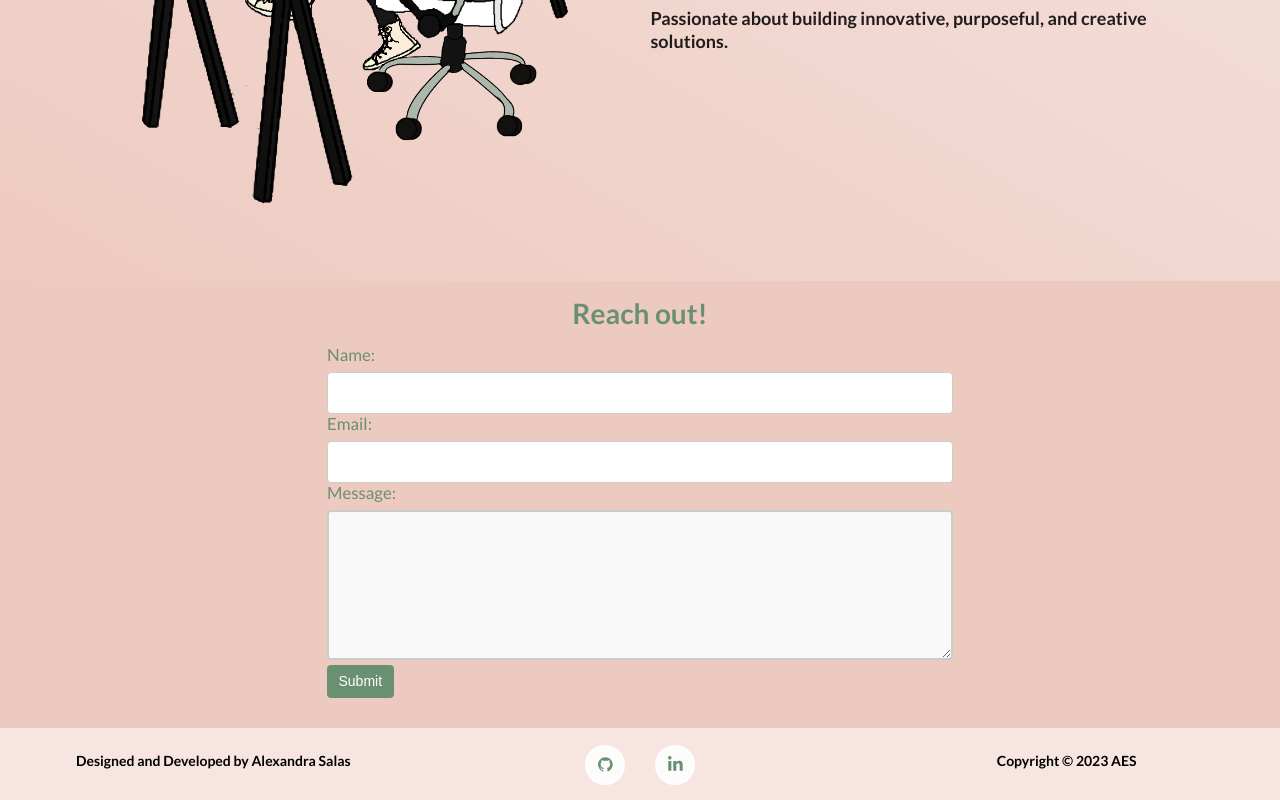
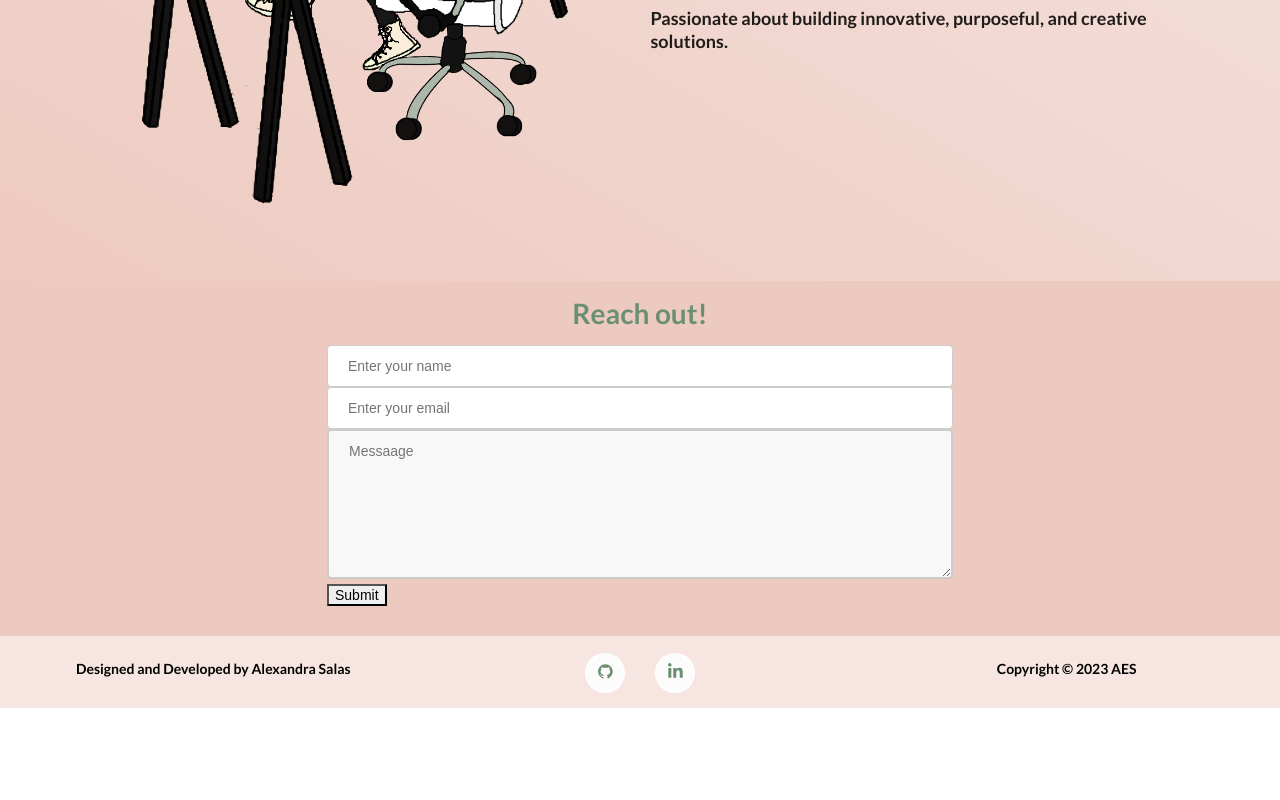
Before and after one commit to aesalas/SalasPortfolio, a React (Create React App) app: page / in a window 1280 px wide. Shown: the part 451-1251 px from the top of the page. After the commit the page ends 1159 px from the top, so only its background shows below. Built offline with nearby package versions, Linux system fonts and the light colour scheme.

Commit message:
fixing contact

```diff
--- a/src/components/ContactForm.js
+++ b/src/components/ContactForm.js
@@ -1,129 +1,54 @@
-import React from 'react'
-import {useState, useEffect} from 'react'
-import Button from "react-bootstrap/Button";
-import  Row from "react-bootstrap/Row";
-
-const Form = () => {
-
-    const [formData, setFormData] = useState({
-        name: "",
-        email: "",
-        message: ""
-    })
-
-    const handleChange = e => {
-        const { name, value } = e.target
-        setFormData({
-            ...formData,
-            [name]: value
-        })
-    }
-
-    const [errors, setErrors] = useState({})
-    const validate = (formData) => {
-        let formErrors = {}
-        if(!formData.name){
-            formErrors.name = "Name required"
-        }
-        if(!formData.email){
-            formErrors.email = "Email required"
-        }
-        if(!formData.message){
-            formErrors.message = "Message is required"
-        }
-        return formErrors
-    }
-
-    const [isSubmitted, setIsSubmitted] = useState(false)
-
-    const handleSubmit = e => {
-        setErrors(validate(formData))
-        setIsSubmitted(true)
-        e.preventDefault();
-
-    }
+import {useState} from 'react'
 
 const encode = (data) => {
   return Object.keys(data)
-            .map(key => encodeURIComponent(key) + "=" + encodeURIComponent(data[key]))
-            .join("&");
+    .map(key => encodeURIComponent(key) + '=' + encodeURIComponent(data[key])).join('&');
 }
 
-    useEffect(() => {
-        if(Object.keys(errors).length === 0 && isSubmitted){
+export default function Form (){
+  const [state, setState] = useState({name: '', email: '', message: '' })
 
-            fetch("/", {
-                method: "POST",
-                headers: { "Content-Type": "application/x-www-form-urlencoded" },
-                body: encode({ "form-name": "contact-form", ...formData })
+  const handleChange = e =>
+    setState({...state, [e.target.name]: e.target.value })
+
+  const handleSubmit = e => {
+    fetch('/', {
+      method: 'POST',
+      headers: { 'Content-Type': 'application/x-www-form-urlencoded' },
+      body: encode({ 'form-name': 'contactForm', ...state })
     })
-            .then(() => alert("Message sent! Thank you for reaching out, I'll get back to you as soon as I can."))
-            .then(() => setIsSubmitted(false))
-            .then(() => setFormData({name: "", email: "",  message: ""}))
+      .then(() => alert('Success!'))
       .catch(error => alert(error))
+    e.preventDefault()
   }
-    }, [errors, formData, isSubmitted])
 
-    // console.log(errors, formData)
   return (
     <div className="contact">
-            <form onSubmit={handleSubmit}
-            method='POST'
-            name='contactForm'
-            className='contactForm'>
+    <form
+      className='contactForm'
+      onSubmit={handleSubmit}>
+
       <input
-                type='hidden'
-                name='form-name'
-                value='contactForm' />
+        type='text'
+        name='name'
+        value={state.name}
+        placeholder='Enter your name'
+        onChange={handleChange} />
 
-                <div className="form-inputs">
-                    <label htmlFor="name" className="form-label">
-                        Name:
-                    </label>
       <input
-                        type="text"
-                        name="name"
-                        id="name"
-                        className="form-input"
-                        value={formData.name}
-                        onChange={handleChange}/>
-                    {errors.name && <p>{errors.name}</p>}
+        type='email'
+        name='email'
+        value={state.email}
+        placeholder='Enter your email'
+        onChange={handleChange} />
+
+      <textarea
+        name='message'
+        placeholder='Messaage'
+        value={state.message}
+        onChange={handleChange}></textarea>
+      <button type='submit'>Submit</button>
+    </form>
     </div>
-                <div className="form-inputs">
-                    <label htmlFor="email" className="form-label">
-                        Email:
-                    </label>
-                    <input
-                        type="email"
-                        name="email"
-                        id="email"
-                        className="form-input"
-                        value={formData.email}
-                        onChange={handleChange}/>
-                    {errors.email && <p>{errors.email}</p>}
-                </div>
-                <div className="form-inputs">
-                    <label htmlFor="message" className="form-label">
-                        Message:
-                    </label>
-                    <textarea
-                        name="message"
-                        id="message"
-                        className="form-input"
-                        value={formData.message} onChange={handleChange} />
-                    {errors.message && <p>{errors.message}</p>}
-                </div>
-                <Button
-                    type="submit"
-                    className="submit-btn">
-                        Submit
-                </Button>
-
-            </form>
-
-        </div>
-
   )
 }
-
-export default Form;
```
Lines whose indentation alone changed are shown as unchanged.
